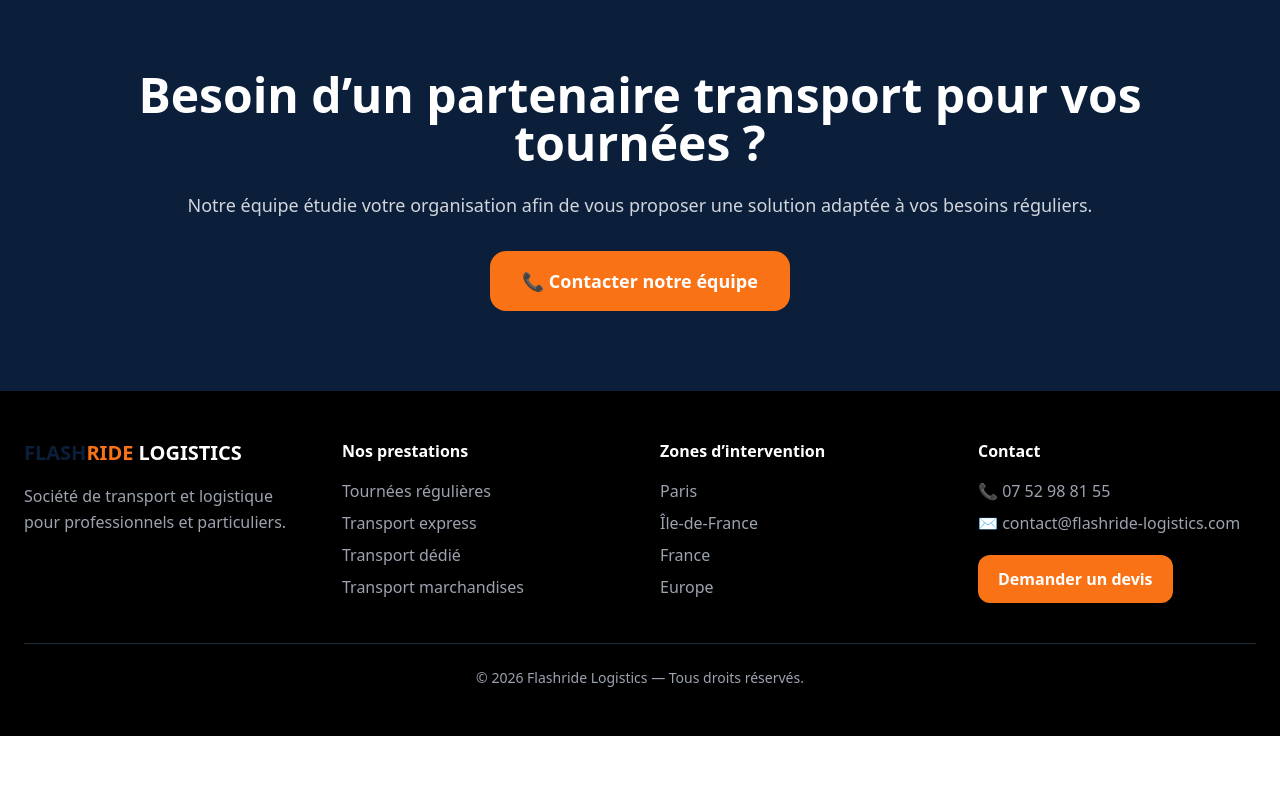
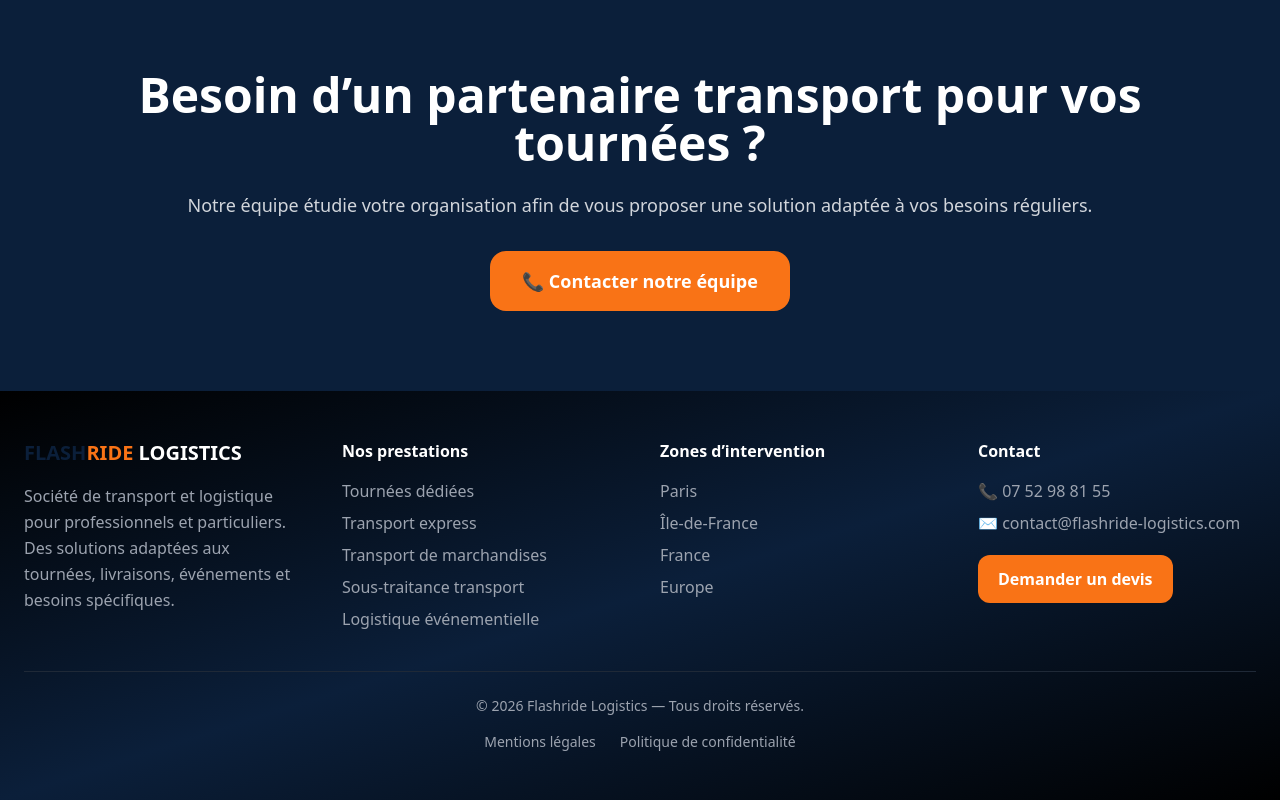
Before and after one commit to jasonvandommele-commits/flashride-logistics, a Next.js app: page /tournees-regulieres in a window 1280 px wide. Shown: the part 2797-3597 px from the top of the page. Before the commit the page ends 3533 px from the top, so only its background shows below. Built offline with nearby package versions, Linux system fonts and the light colour scheme.

Commit message:
Update page.jsx

```diff
--- a/app/tournees-regulieres/page.jsx
+++ b/app/tournees-regulieres/page.jsx
@@ -1,7 +1,7 @@
 "use client";
 
 import { useState } from "react";
-
+import Footer from "../components/Footer";
 
 export default function TourneesRegulieres() {
 
@@ -521,127 +521,7 @@ export default function TourneesRegulieres() {
 
       {/* FOOTER */}
 
-      <footer className="bg-black text-gray-400 py-12 px-6">
-
-
-        <div className="max-w-7xl mx-auto grid md:grid-cols-4 gap-10">
-
-
-          <div>
-
-            <h3 className="text-white text-xl font-black">
-
-              <span className="text-[#0B1F3A]">
-                FLASH
-              </span>
-
-              <span className="text-orange-500">
-                RIDE
-              </span>
-
-              <span className="text-white">
-                {" "}LOGISTICS
-              </span>
-
-            </h3>
-
-
-            <p className="mt-4 leading-relaxed">
-              Société de transport et logistique pour professionnels et particuliers.
-            </p>
-
-
-          </div>
-
-
-
-
-          <div>
-
-            <h4 className="text-white font-bold mb-4">
-              Nos prestations
-            </h4>
-
-
-            <ul className="space-y-2">
-
-              <li>Tournées régulières</li>
-              <li>Transport express</li>
-              <li>Transport dédié</li>
-              <li>Transport marchandises</li>
-
-            </ul>
-
-
-          </div>
-
-
-
-
-          <div>
-
-            <h4 className="text-white font-bold mb-4">
-              Zones d’intervention
-            </h4>
-
-
-            <ul className="space-y-2">
-
-              <li>Paris</li>
-              <li>Île-de-France</li>
-              <li>France</li>
-              <li>Europe</li>
-
-            </ul>
-
-
-          </div>
-
-
-
-
-          <div>
-
-            <h4 className="text-white font-bold mb-4">
-              Contact
-            </h4>
-
-
-            <p>
-              📞 07 52 98 81 55
-            </p>
-
-
-            <p className="mt-2">
-              ✉ contact@flashride-logistics.com
-            </p>
-
-
-            <a
-              href="/#devis"
-              className="inline-block mt-5 bg-orange-500 text-white px-5 py-3 rounded-xl font-bold"
-            >
-              Demander un devis
-            </a>
-
-
-          </div>
-
-
-        </div>
-
-
-
-        <div className="border-t border-gray-800 mt-10 pt-6 text-center text-sm">
-
-
-          © 2026 Flashride Logistics — Tous droits réservés.
-
-
-        </div>
-
-
-      </footer>
+      <Footer />
 
 
 
```
